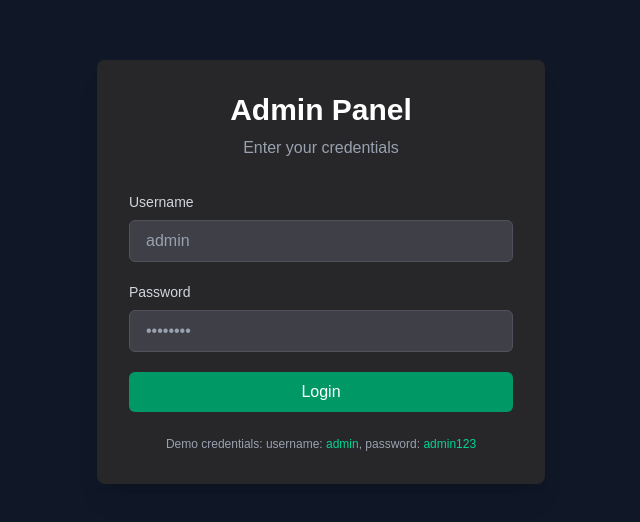
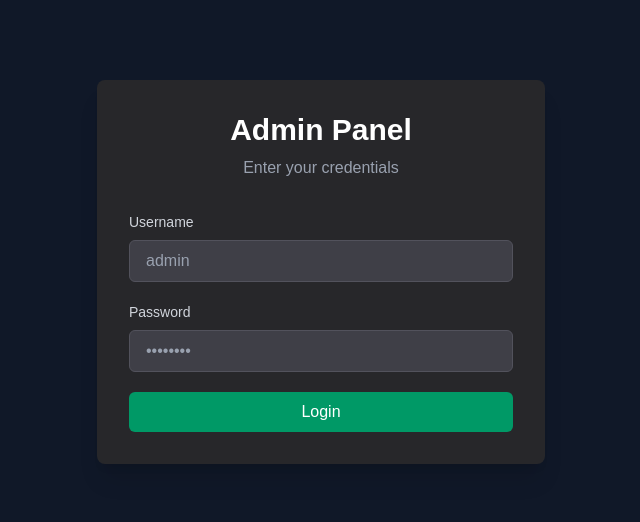
Before and after one commit to Thi-tran/digital-thi, a Next.js app in the folder frontend/: page /login in a window 1280 px wide. Shown: the part 128-650 px from the top of the page, without its empty margins (319-959 px from the left). Built offline with nearby package versions, Linux system fonts and the light colour scheme.

Commit message:
fix: remove demo credentials

```diff
--- a/frontend/app/login/page.tsx
+++ b/frontend/app/login/page.tsx
@@ -85,11 +85,6 @@ export default function LoginPage() {
               {loading ? 'Logging in...' : 'Login'}
             </button>
           </form>
-
-          <p className="text-gray-400 text-xs text-center mt-6">
-            Demo credentials: username: <span className="text-emerald-400">admin</span>, password:{' '}
-            <span className="text-emerald-400">admin123</span>
-          </p>
         </div>
       </div>
     </div>
```
